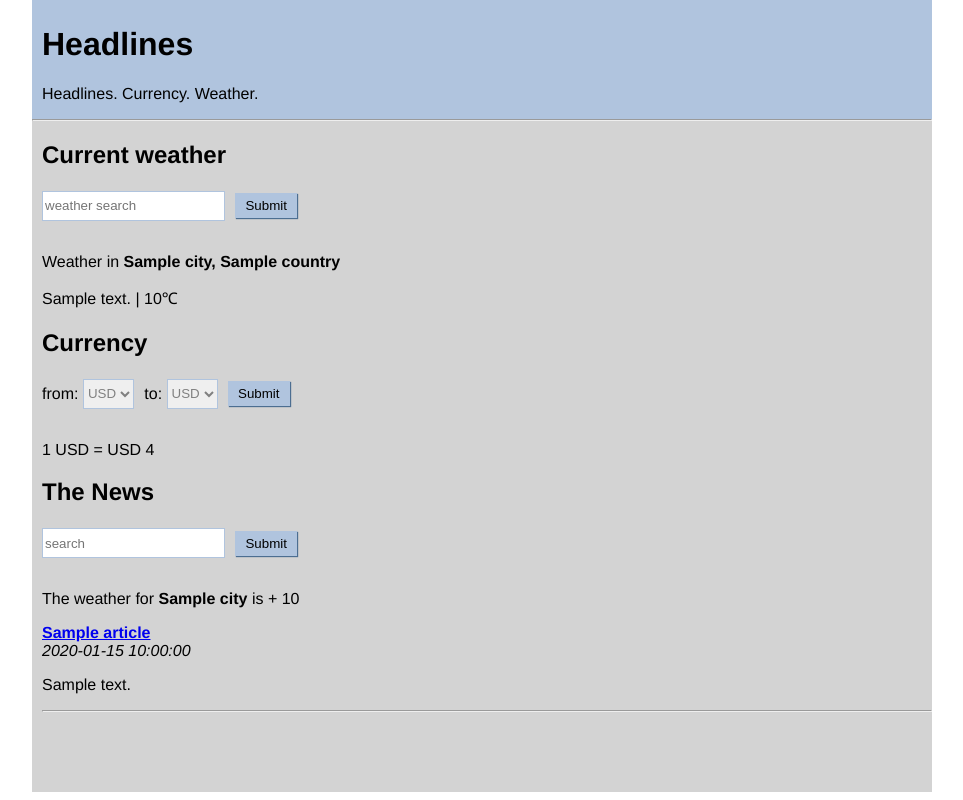
After one commit to kvn219/headlines, a Flask app: template headlines/templates/home.html in a window 1280 px wide. The commit adds this page. Shown: the whole page, without its empty margins (158-1121 px from the left). Run offline with Flask 2, Linux system fonts and the light colour scheme; the template is opened without the code that fills it: most values are stand-ins (such as "Sample title", 1, 10 or a date in 2020).

Commit message:
updating old site

```diff
--- /dev/null
+++ b/headlines/app.py
@@ -0,0 +1,47 @@
+import datetime
+from flask import Flask, render_template, make_response
+from helpers import get_weather, get_rate, get_news, get_value_with_fallback
+
+app = Flask(__name__)
+
+
+@app.route("/")
+@app.route("/<publication>")
+def home():
+    try:
+        publication = get_value_with_fallback("publication")
+        articles = get_news(publication)
+        city = get_value_with_fallback('city')
+        weather = get_weather(city)
+        # get customised currency based on user input or default
+        currency_from = get_value_with_fallback("currency_from")
+        currency_to = get_value_with_fallback("currency_to")
+        rate, currencies = get_rate(currency_from, currency_to)
+        # save cookies and return template
+        response = make_response(render_template(
+            "home.html",
+            articles=articles,
+            weather=weather,
+            currency_from=currency_from,
+            currency_to=currency_to,
+            rate=rate,
+            currencies=sorted(currencies))
+        )
+        # expires = datetime.datetime.now() + datetime.timedelta(days=365)
+        # response.set_cookie("publication", publication, expires=expires)
+        # response.set_cookie("city", city, expires=expires)
+        # response.set_cookie("currency_from",
+        #                     currency_from, expires=expires)
+        # response.set_cookie("currency_to", currency_to, expires=expires)
+        return response
+    except Exception as e:
+        return page_not_found(e)
+
+
+@app.errorhandler(404)
+def page_not_found(e):
+    return render_template('404.html'), 404
+
+
+if __name__ == '__main__':
+    app.run(host='0.0.0.0', debug=True, port=5000)
--- a/helpers.py
+++ b/headlines/helpers.py
@@ -16,12 +16,14 @@ WEATHER_KEY = os.environ.get("WEATHER_API_KEY")
 WEATHER_URL = 'http://api.openweathermap.org/data/2.5/weather?q={}&units=metric&appid={}'
 
 CURRENCY_KEY = os.environ.get("CURRENCY_API_KEY")
-CURRENCY_URL = 'https://openexchangerates.org//api/latest.json?app_id={}'.format(CURRENCY_KEY)
+CURRENCY_URL = 'https://openexchangerates.org//api/latest.json?app_id={}'.format(
+    CURRENCY_KEY)
 
 
 def get_weather(query):
     query = urllib.parse.quote(query)
     url = WEATHER_URL.format(query, WEATHER_KEY)
+    print(url)
     data = urllib.request.urlopen(url).read()
     parsed = json.loads(data)
     weather = None
@@ -29,8 +31,8 @@ def get_weather(query):
         weather = {
             "description": parsed["weather"][0]["description"],
             "temperature": parsed["main"]["temp"],
-            "city"       : parsed["name"],
-            'country'    : parsed['sys']['country']
+            "city": parsed["name"],
+            'country': parsed['sys']['country']
         }
     return weather
 
--- a/static/styles.css
+++ b/headlines/static/styles.css
@@ -22,21 +22,26 @@ body {
     padding-left: 10;
 }
 
+
 /*Style Inputs*/
-input[type="text"], select {
+
+input[type="text"],
+select {
     color: grey;
     border: 1px solid lightsteelblue;
     height: 30px;
-    line-height:15px;
+    line-height: 15px;
     margin: 2px 6px 16px 0px;
 }
+
 input[type="submit"] {
     padding: 5px 10px 5px 10px;
     color: black;
     background: lightsteelblue;
     border: none;
-    box-shadow: 1px 1px 1px #4C6E91;
+    box-shadow: 1px 1px 1px #4c6e91;
 }
-input[type="submit"]:hover{
+
+input[type="submit"]:hover {
     background: steelblue;
 }
--- /dev/null
+++ b/headlines/templates/404.html
@@ -0,0 +1,2 @@
+<h1>Page Not Found!!!</h1>
+<p>Custom error page.</p>
--- /dev/null
+++ b/headlines/templates/home.html
@@ -0,0 +1,67 @@
+<html>
+
+<head>
+    <title>Headlines</title>
+    <link rel="stylesheet" type="text/css" href="static/styles.css?version=3.2">
+</head>
+
+<body>
+    <div id="header">
+        <div id="inner-header">
+            <h1>Headlines</h1>
+            <p>Headlines. Currency. Weather.</p>
+        </div>
+        <hr/>
+    </div>
+    <div id="main">
+        <h2>Current weather</h2>
+
+        <form>
+            <input type="text" name="city" placeholder="weather search">
+            <input type="submit" value="Submit">
+        </form>
+
+        <p>Weather in
+            <b>{{ weather.city }}, {{ weather.country }}</b>
+        </p>
+        <p>{{ weather.description }} | {{ weather.temperature }}&#8451</p>
+
+        <h2>Currency</h2>
+        <form>
+            from:
+            <select name="currency_from">
+                {% for currency in currencies %}
+                <option value="{{ currency }}" {{ 'selected="selected"' if currency_from==currency }}>{{ currency }}</option>
+                {% endfor %}
+            </select> to:
+            <select name="currency_to">
+                {% for currency in currencies %}
+                <option value="{{ currency }}" {{ 'selected="selected"' if currency_to==currency }}>{{ currency }}</option>
+                {% endfor %}
+            </select>
+            <input type="submit" value="Submit">
+        </form>
+
+        1 {{ currency_from }} = {{ currency_to }} {{ rate }}
+
+        <h2>The News</h2>
+        <form>
+            <input type="text" name="publication" placeholder="search" />
+            <input type="submit" value="Submit" />
+        </form>
+        <p>The weather for
+            <strong>{{ weather.city }}</strong> is + {{ weather.temperature }}</p>
+        {% for article in articles %}
+        <b>
+            <a href="{{ article.link }}">{{ article.title }}</a>
+        </b>
+        <br/>
+        <i>{{ article.published }}</i>
+        <br/>
+        <p>{{ article.summary }}</p>
+
+        <hr/> {% endfor %}
+    </div>
+</body>
+
+</html>
```
Also changed, not shown: defaults.py (deleted, +0 -8 lines), headlines.py (deleted, +0 -39 lines), headlines/config.yml (added, +13 -0 lines), headlines/defaults.py (added, +12 -0 lines), requirements.txt (added, +9 -0 lines), templates/home.html (deleted, +0 -58 lines), 3 other files.
